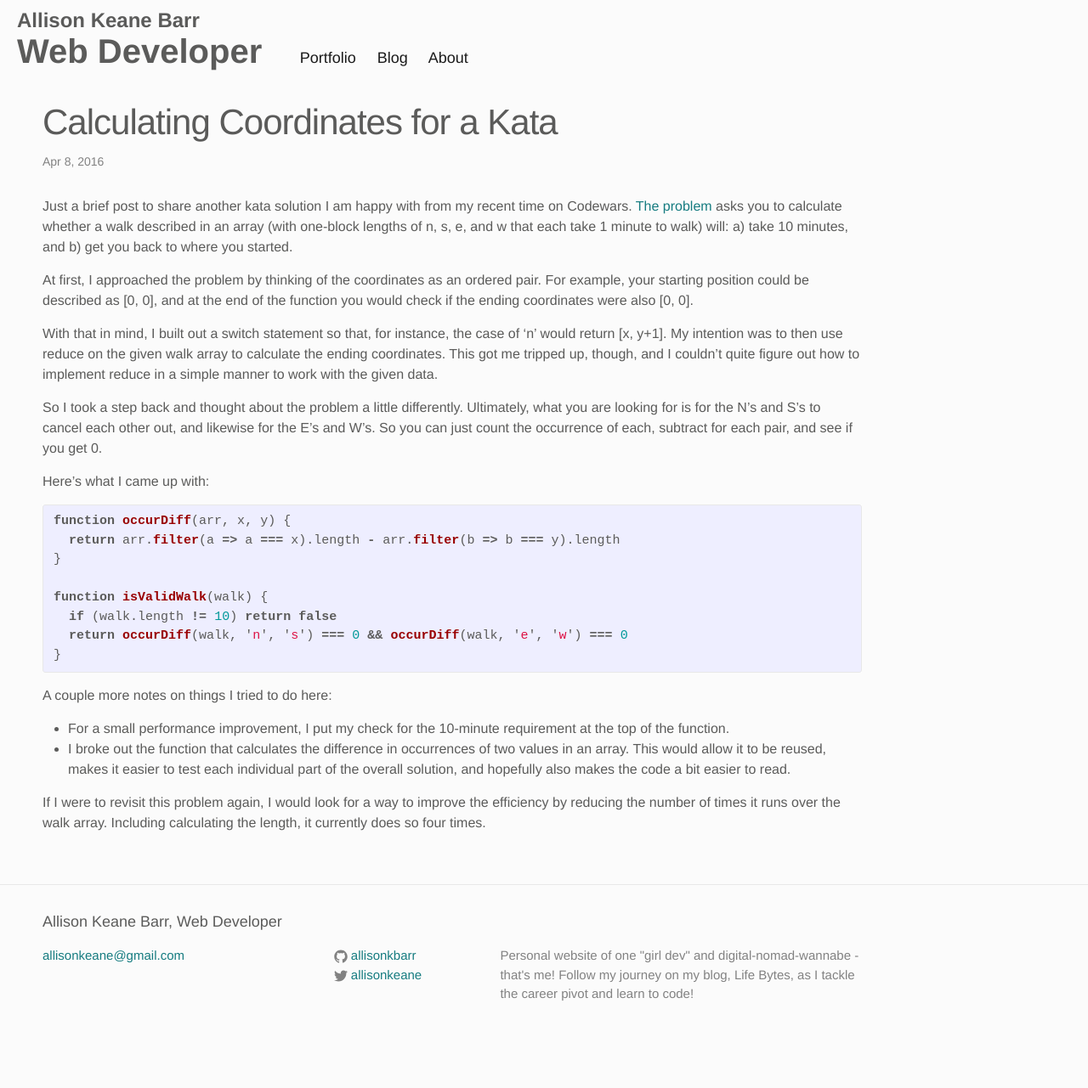
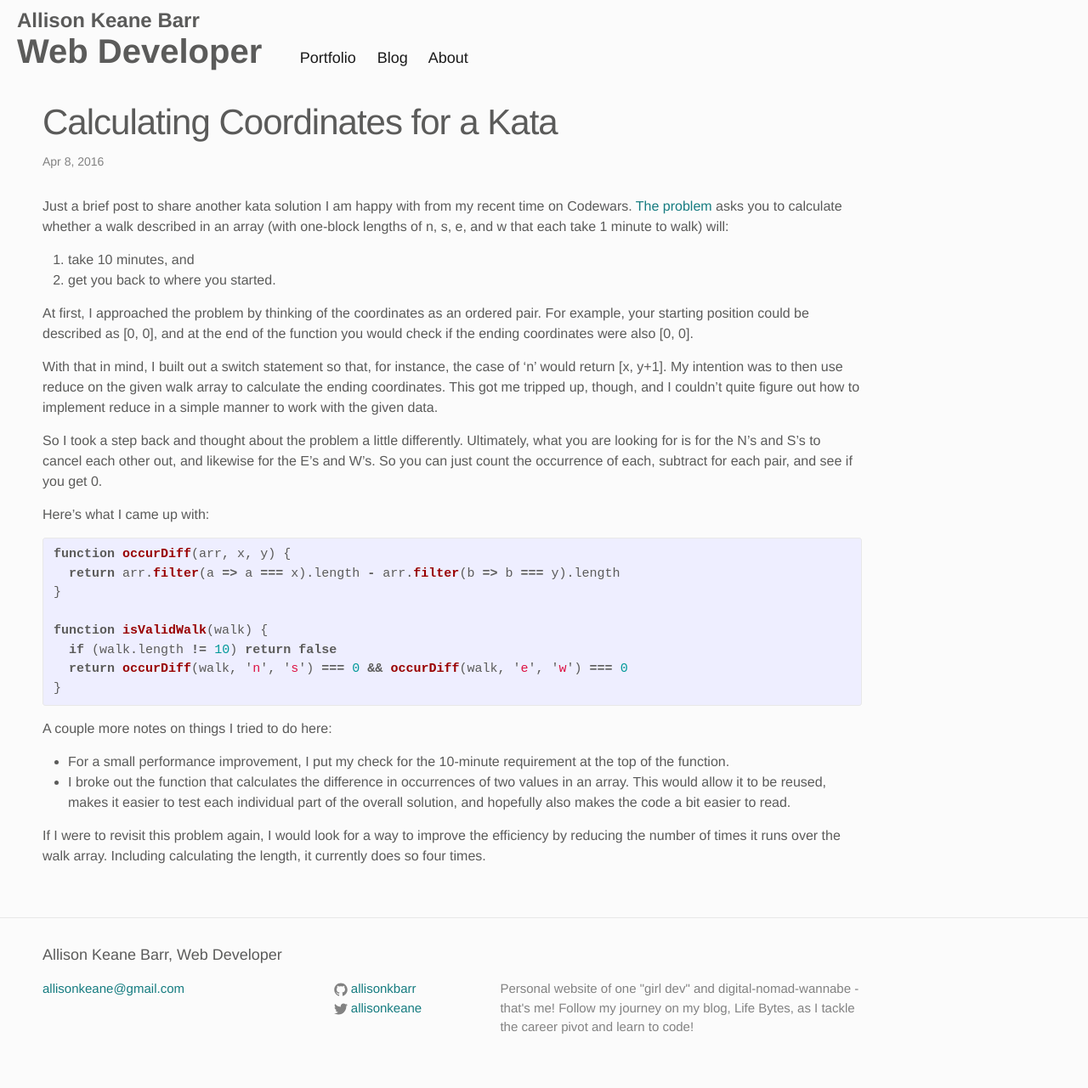
Before and after one commit to allisonkbarr/allisonkbarr.github.io, a Jekyll site: the page built from _posts/2016-04-08-calculating-coordinates.markdown, in a window 1280 px wide. Shown: the whole page at 85% size. Built offline with Jekyll 4.4.1, drawn with Linux system fonts in a browser that asks for light colours; before the commit the page ends 1242 px from its top, so only the background shows below that; some of the changed lines change nothing that is shown.

Commit message:
blog edits

```diff
--- a/_posts/2016-04-08-calculating-coordinates.markdown
+++ b/_posts/2016-04-08-calculating-coordinates.markdown
@@ -6,8 +6,9 @@ categories:
 ---
 
 Just a brief post to share another kata solution I am happy with from my recent time on Codewars.  [The problem](http://www.codewars.com/kata/54da539698b8a2ad76000228/train/javascript) asks you to calculate whether a walk described in an array (with one-block lengths of n, s, e, and w that each take 1 minute to walk) will:
-a) take 10 minutes, and
-b) get you back to where you started.
+
+1. take 10 minutes, and
+2. get you back to where you started.
 
 At first, I approached the problem by thinking of the coordinates as an ordered pair. For example, your starting position could be described as [0, 0], and at the end of the function you would check if the ending coordinates were also [0, 0].
 
@@ -29,6 +30,7 @@ function isValidWalk(walk) {
 {% endhighlight %}
 
 A couple more notes on things I tried to do here:
+
 - For a small performance improvement, I put my check for the 10-minute requirement at the top of the function.
 - I broke out the function that calculates the difference in occurrences of two values in an array. This would allow it to be reused, makes it easier to test each individual part of the overall solution, and hopefully also makes the code a bit easier to read.
 
```
